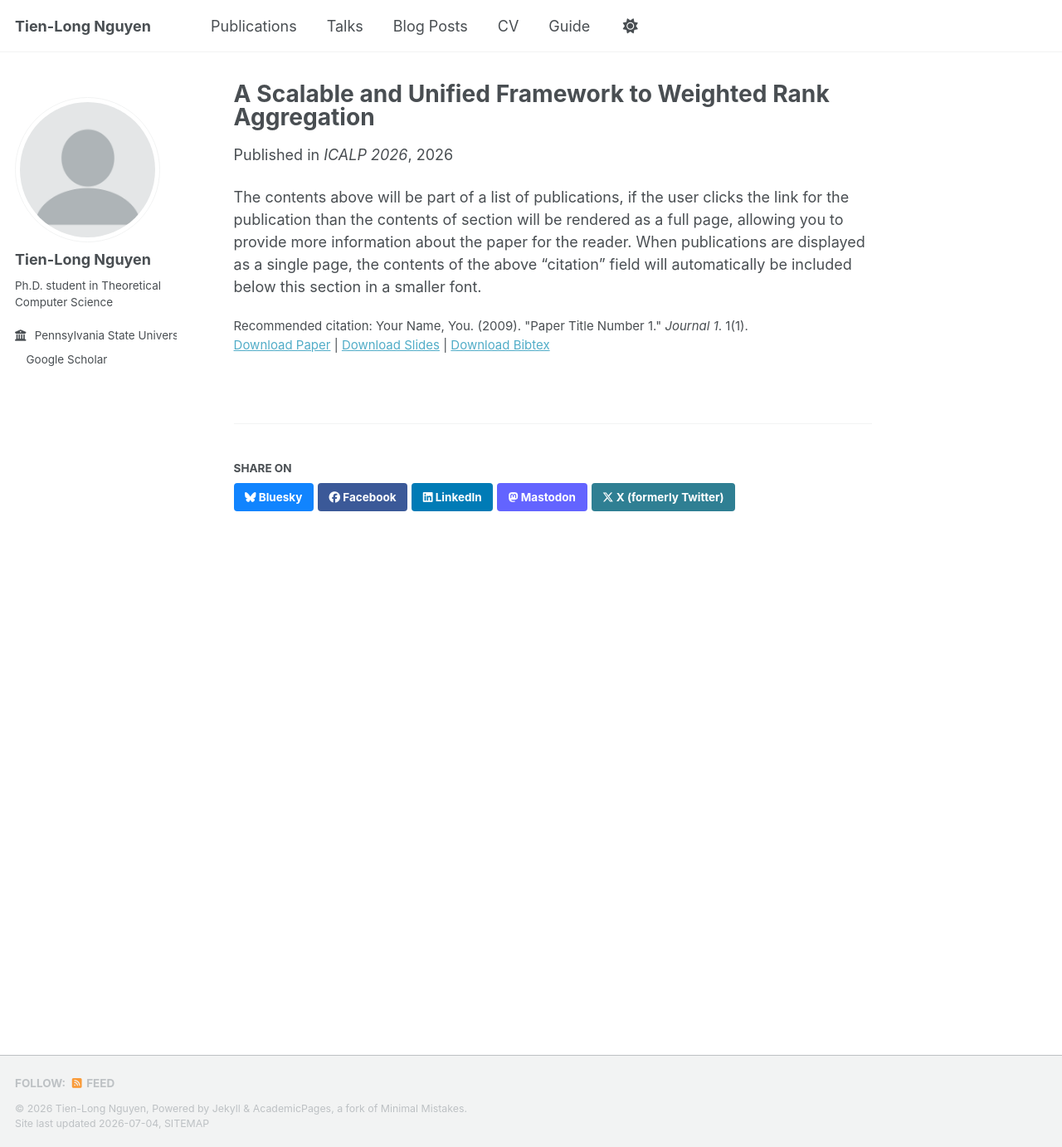
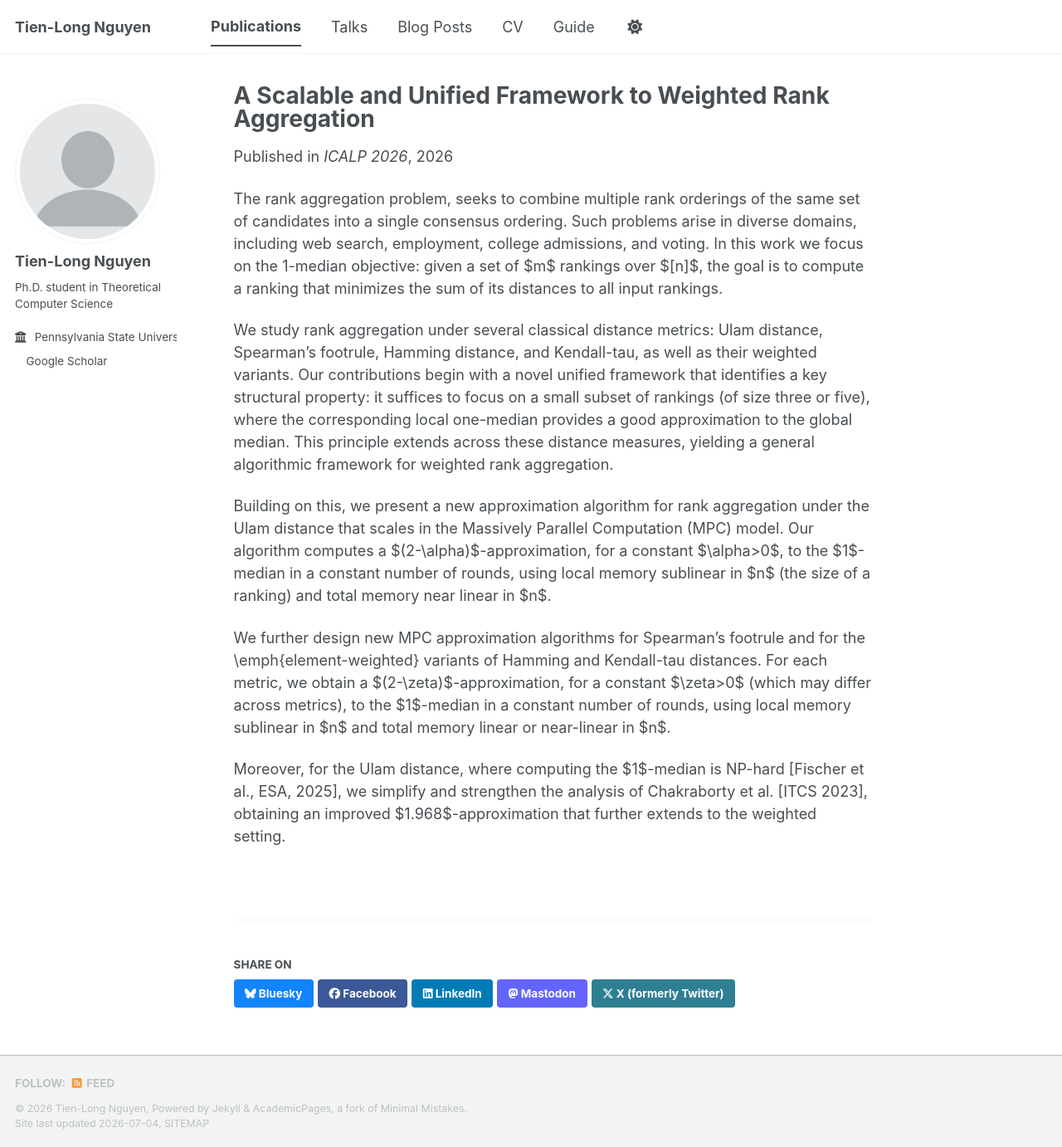
Before and after one commit to tienlonghungson/tienlonghungson.github.io, a Jekyll site: the page built from _publications/MPCRankAggregation.md, in a window 1280 px wide and 1382 px high. Shown: the whole window at 83% size. Built offline with Jekyll 4.4.1, drawn with Linux system fonts in a browser that asks for light colours; a style sheet for code colours, icons or effects is not loaded; a file with an impossible date is left out.

Commit message:
Add draft publications

```diff
--- a/_publications/MPCRankAggregation.md
+++ b/_publications/MPCRankAggregation.md
@@ -2,13 +2,22 @@
 title: "A Scalable and Unified Framework to Weighted Rank Aggregation"
 collection: publications
 category: conferences
-permalink: /publication/MPCRankAggregation
-excerpt: 'This paper is about the number 1. The number 2 is left for future work.'
+# excerpt: 'This paper is about the number 1. The number 2 is left for future work.'
 date: 2026-04-20
 venue: 'ICALP 2026'
-slidesurl: 'https://academicpages.github.io/files/slides1.pdf'
 paperurl: 'https://arxiv.org/html/2605.09653v1'
-bibtexurl: 'https://academicpages.github.io/files/bibtex1.bib'
-citation: 'Your Name, You. (2009). &quot;Paper Title Number 1.&quot; <i>Journal 1</i>. 1(1).'
 ---
-The contents above will be part of a list of publications, if the user clicks the link for the publication than the contents of section will be rendered as a full page, allowing you to provide more information about the paper for the reader. When publications are displayed as a single page, the contents of the above "citation" field will automatically be included below this section in a smaller font.
+ The rank aggregation problem, seeks to combine multiple rank orderings of the same set of candidates into a single consensus ordering. Such problems arise in diverse domains, including web search, employment, college admissions, and voting.
+In this work we focus on the 1-median objective: given a set of $m$ rankings over $[n]$, the goal is to compute a ranking that minimizes the sum of its distances to all input rankings.
+
+We study rank aggregation under several classical distance metrics: Ulam distance, Spearman’s footrule, Hamming distance, and Kendall-tau, as well as their weighted variants. Our contributions begin with a novel unified framework that identifies a key structural property: it suffices to focus on a small subset of rankings (of size three or five), where the corresponding local one-median provides a good approximation to the global median. This principle extends across these distance measures, yielding a general algorithmic framework for weighted rank aggregation.
+
+Building on this, we present a new approximation algorithm for rank aggregation under the Ulam distance that scales in the Massively Parallel Computation (MPC) model. Our algorithm computes a $(2-\alpha)$-approximation, for a constant $\alpha>0$, to the $1$-median in a constant number of rounds, using local memory sublinear in $n$ (the size of a ranking) and total memory near linear in $n$.
+
+
+We further design new MPC approximation algorithms for Spearman's footrule and for the \emph{element-weighted} variants of Hamming and Kendall-tau distances. For each metric, we obtain a $(2-\zeta)$-approximation, for a constant $\zeta>0$ (which may differ across metrics), to the $1$-median in a constant number of rounds, using local memory sublinear in $n$ and total memory linear or near-linear in $n$.
+
+
+Moreover, for the Ulam distance, where computing the $1$-median is NP-hard
+[Fischer et al., ESA, 2025], we simplify and strengthen the analysis of Chakraborty et al. [ITCS 2023], obtaining an improved $1.968$-approximation
+that further extends to the weighted setting.
```
Also changed, not shown: _publications/ConstrainedGrayCode.md (added, +10 -0 lines), _publications/FairClusteringMultipleGroup.md (added, +14 -0 lines), _publications/FairConsensusClustering.md (added, +12 -0 lines), _publications/GenericStreamingFairClustering.md (added, +14 -0 lines), _publications/GraycodeAndRPS.md (added, +10 -0 lines), _publications/LocallyDensestSubgraph.md (added, +10 -0 lines), _publications/MatchingStatements.md (added, +10 -0 lines), _publications/MaximalLengthConstraineddB.md (added, +10 -0 lines), _publications/RlldBJournal.md (added, +10 -0 lines), _publications/RlldBQuantumComm.md (added, +10 -0 lines), _publications/kStrongBarrier.md (added, +12 -0 lines).
